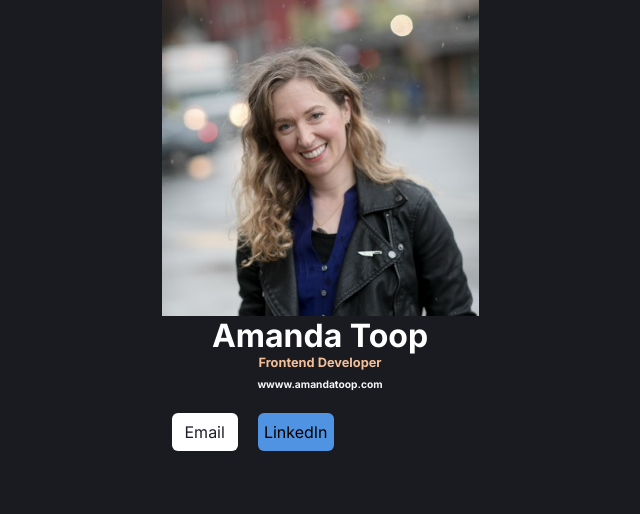
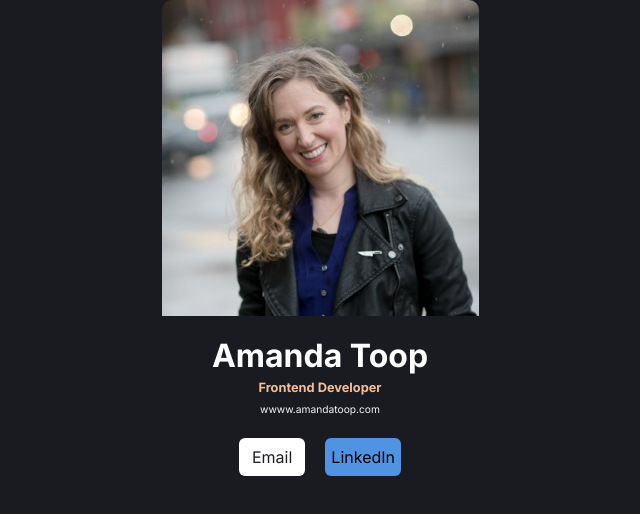
Before and after one commit to atoopdev/digital-business-card, a React (Create React App) app in the folder business-card/: page / in a window 1280 px wide. Shown: the top 514 px of the page, without its empty margins (320-960 px from the left). Built offline with nearby package versions, Linux system fonts and the light colour scheme.

Commit message:
header spacing

```diff
--- a/business-card/src/index.css
+++ b/business-card/src/index.css
@@ -33,6 +33,8 @@ h1,h2,h3,p{
 
 .header-img{
   width: 317px;
+  border-top-left-radius: 10px;
+  border-top-right-radius: 10px;
 }
 
 .name h1{
@@ -40,20 +42,28 @@ h1,h2,h3,p{
   font-size: 25px;
 }
 
+.name{
+  margin-top: 20px;
+}
+
 .title{
   font-size: 12.8px;
   color: #F3BF99;
+  margin-top: 5px;
 }
 
 .website a{
   color: #F5F5F5;
   text-decoration: none;
   font-size: 10.24px;
+  margin-top: 5px;
+  font-weight: 400;
 }
 
 .button-box{
   display: flex;
   flex-direction: row;
+  justify-content: center;
 }
 
 .btn{
```
